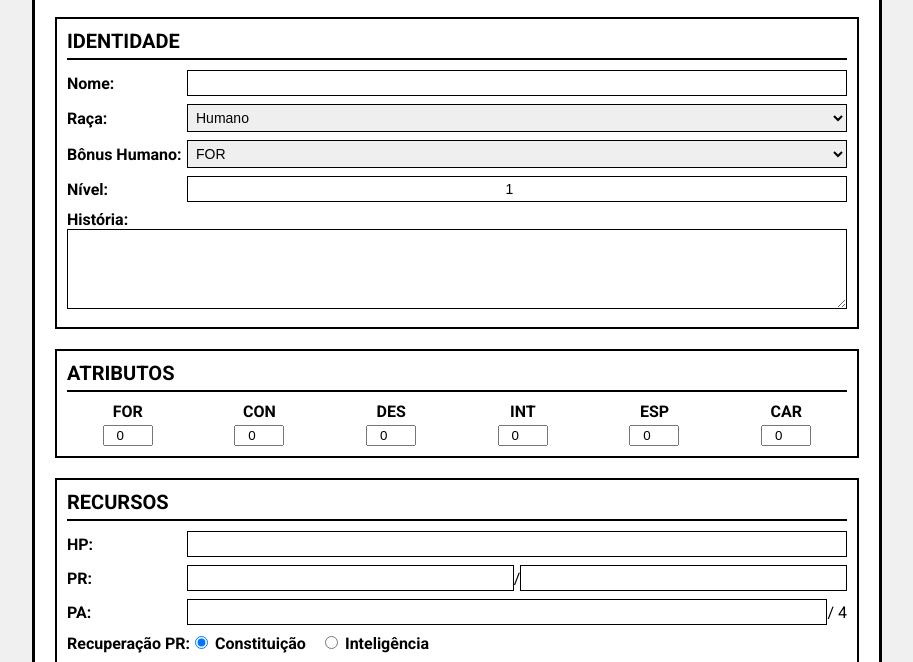
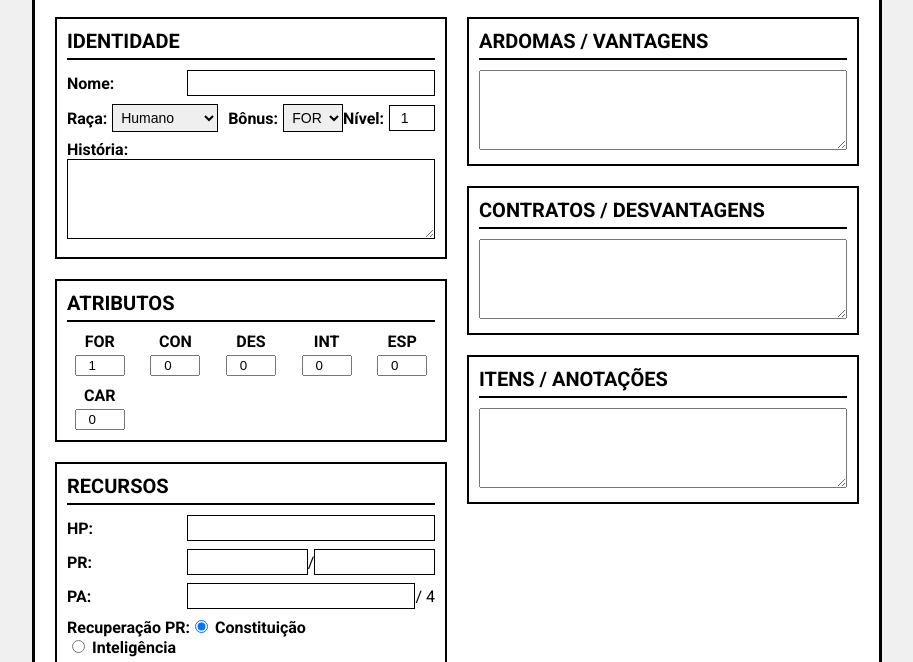
Before and after one commit to rhdp0/ardoma-rpg, a plain HTML site: page index.html in a window 1280 px wide. Shown: the part 119-781 px from the top of the page, without its empty margins (183-1096 px from the left). Drawn offline with nearby package versions, Linux system fonts and the light colour scheme.

Commit message:
Reorganize layout and add dynamic human bonus

```diff
--- a/index.html
+++ b/index.html
@@ -13,24 +13,25 @@
 
     <h1>ARDOMA RPG</h1>
 
+    <div class="colunas">
+      <div class="col esquerda">
         <div class="box">
           <h2>IDENTIDADE</h2>
           <div class="linha">
             <label>Nome:</label>
             <input type="text" id="nome">
           </div>
-      <div class="linha">
+          <div class="linha compact">
             <label>Raça:</label>
-        <select id="raca" onchange="atualizarRacialBonus()">
+            <select id="raca" class="select-raca" onchange="atualizarRacialBonus()">
               <option value="humano">Humano</option>
               <option value="veyrei">Vey’rei</option>
               <option value="drakkarim">Drakkarim</option>
               <option value="oskari">Oskari</option>
             </select>
-      </div>
-      <div class="linha" id="bonusHumanoDiv" style="display:none">
-        <label>Bônus Humano:</label>
-        <select id="bonusHumano">
+            <div id="bonusHumanoDiv" style="display:none" class="bonus-group">
+              <label>Bônus:</label>
+              <select id="bonusHumano" class="select-bonus">
                 <option value="for">FOR</option>
                 <option value="con">CON</option>
                 <option value="des">DES</option>
@@ -39,9 +40,8 @@
                 <option value="car">CAR</option>
               </select>
             </div>
-      <div class="linha">
             <label>Nível:</label>
-        <input type="number" id="nivel" class="small" value="1">
+            <input type="number" id="nivel" class="nivel-input" value="1">
           </div>
           <div class="linha">
             <label>História:</label>
@@ -65,17 +65,17 @@
           <h2>RECURSOS</h2>
           <div class="linha">
             <label>HP:</label>
-        <input type="number" id="hp" class="small" readonly>
+            <input type="number" id="hp" class="mini" readonly>
           </div>
           <div class="linha">
             <label>PR:</label>
-        <input type="number" id="pr" class="small" readonly>
+            <input type="number" id="pr" class="mini" readonly>
             <span>/</span>
-        <input type="number" id="prRec" class="small" readonly>
+            <input type="number" id="prRec" class="mini" readonly>
           </div>
           <div class="linha">
             <label>PA:</label>
-        <input type="number" id="pa" class="small" readonly>
+            <input type="number" id="pa" class="mini" readonly>
             <span>/ 4</span>
           </div>
           <div class="linha">
@@ -83,8 +83,18 @@
             <label class="radio"><input type="radio" name="rec" value="con" checked> Constituição</label>
             <label class="radio"><input type="radio" name="rec" value="int"> Inteligência</label>
           </div>
+          <div class="linha">
+            <label>Estresse:</label>
+            <div class="stress-boxes">
+              <div class="stress-box">1</div>
+              <div class="stress-box">2</div>
+              <div class="stress-box">3</div>
+            </div>
+          </div>
+        </div>
       </div>
 
+      <div class="col direita">
         <div class="box">
           <h2>ARDOMAS / VANTAGENS</h2>
           <textarea id="vantagens"></textarea>
@@ -96,17 +106,10 @@
         </div>
 
         <div class="box">
-      <h2>ESTRESSE</h2>
-      <div class="stress-boxes">
-        <div class="stress-box">1</div>
-        <div class="stress-box">2</div>
-        <div class="stress-box">3</div>
+          <h2>ITENS / ANOTAÇÕES</h2>
+          <textarea id="itens"></textarea>
         </div>
       </div>
-
-    <div class="box">
-      <h2>ITENS / ANOTAÇÕES</h2>
-      <textarea id="itens"></textarea>
     </div>
 
     <button onclick="gerarFicha()">Atualizar Ficha</button>
--- a/script.js
+++ b/script.js
@@ -11,11 +11,6 @@ function gerarFicha() {
     CAR: parseInt(document.getElementById('car').value)
   };
 
-  // Bônus racial
-  if (raca === "humano") {
-    const bonus = document.getElementById('bonusHumano').value.toUpperCase();
-    atributos[bonus] += 1;
-  }
 
   // HP Progressivo
   let hp = 0;
@@ -46,6 +41,24 @@ function atualizarRacialBonus() {
   const bonusDiv = document.getElementById('bonusHumanoDiv');
   if (bonusDiv) {
     bonusDiv.style.display = raca === 'humano' ? 'flex' : 'none';
+  }
+}
+
+const atributosIds = ['for','con','des','int','esp','car'];
+
+function aplicarBonusHumano() {
+  const raca = document.getElementById('raca').value;
+  atributosIds.forEach(id => {
+    const input = document.getElementById(id);
+    if (input.dataset.base === undefined) {
+      input.dataset.base = input.value;
+    }
+    input.value = input.dataset.base;
+  });
+  if (raca === 'humano') {
+    const bonusAttr = document.getElementById('bonusHumano').value;
+    const input = document.getElementById(bonusAttr);
+    input.value = parseInt(input.dataset.base) + 1;
   }
 }
 
@@ -90,4 +103,20 @@ function gerarPDF() {
   });
 }
 
-document.addEventListener('DOMContentLoaded', atualizarRacialBonus);
+document.addEventListener('DOMContentLoaded', () => {
+  atualizarRacialBonus();
+  atributosIds.forEach(id => {
+    const input = document.getElementById(id);
+    input.dataset.base = input.value;
+    input.addEventListener('change', () => {
+      input.dataset.base = input.value;
+      aplicarBonusHumano();
+    });
+  });
+  document.getElementById('bonusHumano').addEventListener('change', aplicarBonusHumano);
+  document.getElementById('raca').addEventListener('change', () => {
+    atualizarRacialBonus();
+    aplicarBonusHumano();
+  });
+  aplicarBonusHumano();
+});
--- a/style.css
+++ b/style.css
@@ -17,6 +17,17 @@ body {
   background: #fff;
   padding: 20px;
   border: 3px solid #000;
+}
+
+.colunas {
+  display: flex;
+  gap: 20px;
+}
+
+.col {
+  flex: 1;
+  display: flex;
+  flex-direction: column;
 }
 
 
@@ -58,6 +69,17 @@ h1 {
   font-weight: bold;
 }
 
+.linha.compact label {
+  min-width: auto;
+  margin-right: 5px;
+}
+
+.bonus-group {
+  display: flex;
+  align-items: center;
+  margin-left: 10px;
+}
+
 .linha input,
 .linha select,
 .linha textarea {
@@ -97,6 +119,25 @@ textarea {
 
 .small {
   width: 60px;
+  text-align: center;
+}
+
+.mini {
+  width: 40px;
+  text-align: center;
+}
+
+.select-raca {
+  width: 100px;
+}
+
+.select-bonus {
+  width: 60px;
+  text-align: center;
+}
+
+.nivel-input {
+  width: 40px;
   text-align: center;
 }
 
@@ -167,6 +208,10 @@ button:hover {
     height: 30px;
   }
 
+  .colunas {
+    flex-direction: column;
+  }
+
   button {
     font-size: 14px;
   }
```
Lines whose indentation alone changed are shown as unchanged.
